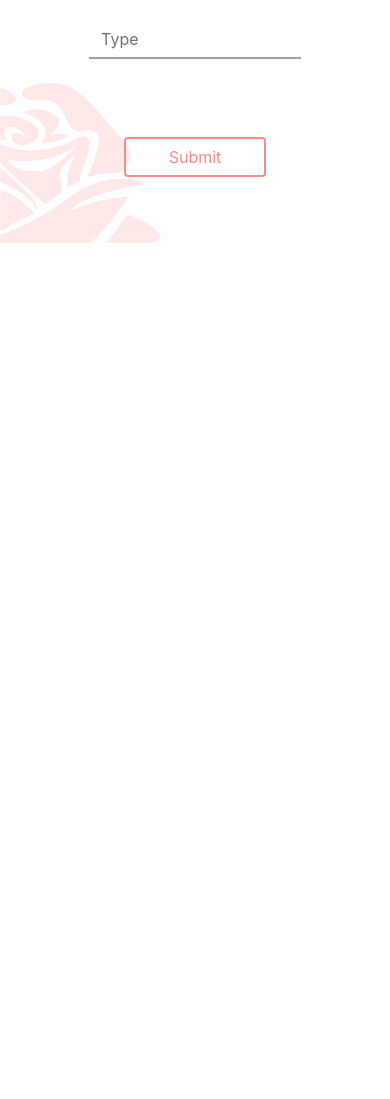
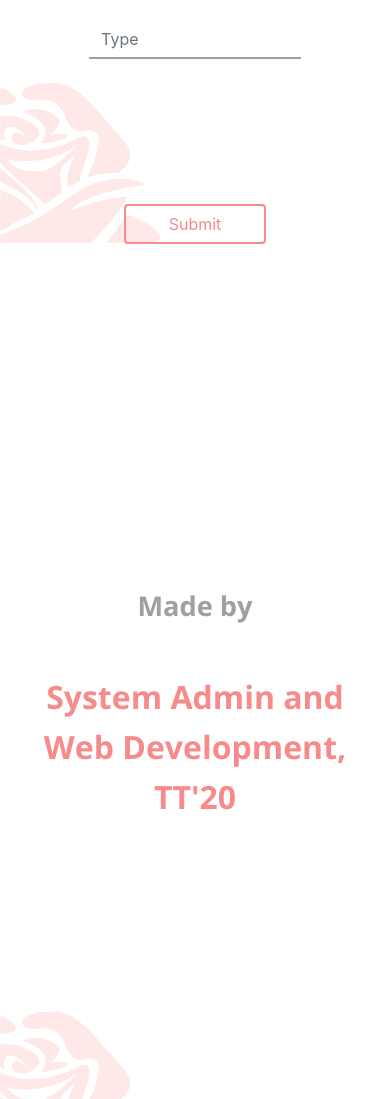
Before and after one commit to prachi-28/walkathon, a website: page views/index.html in a window 390 px wide. Shown: the part 3133-4232 px from the top of the page. Before the commit the page ends 3376 px from the top, so only its background shows below. Drawn offline with nearby package versions, Linux system fonts and the light colour scheme; files that its build step writes are made by us from their sources; files whose address does not match are found by name.

Commit message:
CSS fixes + footer

```diff
--- a/public/css/style.css
+++ b/public/css/style.css
@@ -15,7 +15,7 @@ body {
     overflow-x: hidden;
 }
 
-#form, #carousal{
+#form, #carousal, #footer{
     background-image: url("../img/Mask\ Group.svg");
     background-repeat: no-repeat;
     background-position: bottom left;
@@ -399,6 +399,34 @@ input,select{
   }
 }
 
+/*footer*/
+
+.foo1 {
+  font-family: Open Sans;
+  font-style: normal;
+  font-weight: bold;
+  font-size: 36px;
+  line-height: 49px;
+  text-align: center;
+  margin-top: 65vh;
+  padding-top: 18vh;
+  color: #9F9F9F;
+}
+
+.foo2 {
+  font-family: Open Sans;
+  font-style: normal;
+  font-weight: bold;
+  font-size: 54px;
+  line-height: 87px;
+  align-self: center;
+  align-items: center;
+  text-align: center;
+  margin-top: 5vh;
+
+  color: #F78B8C;
+}
+
 
 
 @media only screen and (min-width: 1200px) {
@@ -438,4 +466,24 @@ input,select{
     .roseR {
       padding-left: 10vw!important;
     }
+
+    .regHead {
+      padding-left:0!important;
+    }
+
+    .submitbtn {
+      margin-top: 16vh;
+    }
+
+    .foo1 {
+      padding-top: 30vh;
+      font-size: 1.7rem;
+      margin-top:10vh!important;
+     }
+
+    .foo2 {
+       margin-top: 5vh;
+       font-size: 2rem;
+       line-height: 50px;
+    }
 }
--- a/views/index.html
+++ b/views/index.html
@@ -100,7 +100,7 @@
         </div>-->
 
         <form class="container reg" id="form" name="submitForm">
-            <h2 id="formID" class="pref awesome" >Registration</h2>
+            <h2 id="formID" class="pref awesome regHead" >Registration</h2>
             <div class="my-1 mr-sm-2 col-md-12 input-name">
                 <input type="text" class="form-control shadow-none" value="" id="name" required placeholder="Name" />
                 <span class="underline-animation awesome2"></span>
@@ -160,6 +160,13 @@
               </div>
 
         </form>
+
+        <div class="container" id="footer">
+
+            <p class="foo1">Made by</p>
+            <p class="foo2">System Admin and Web Development, TT'20</p>
+
+        </div>
 </body>
 <script src="js/main.js"></script>
 <script src="https://unpkg.com/flickity@2/dist/flickity.pkgd.min.js"></script>
```
